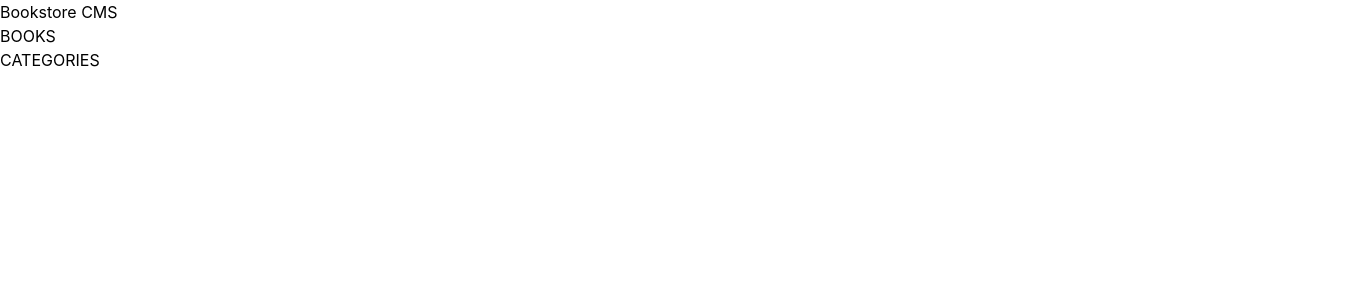
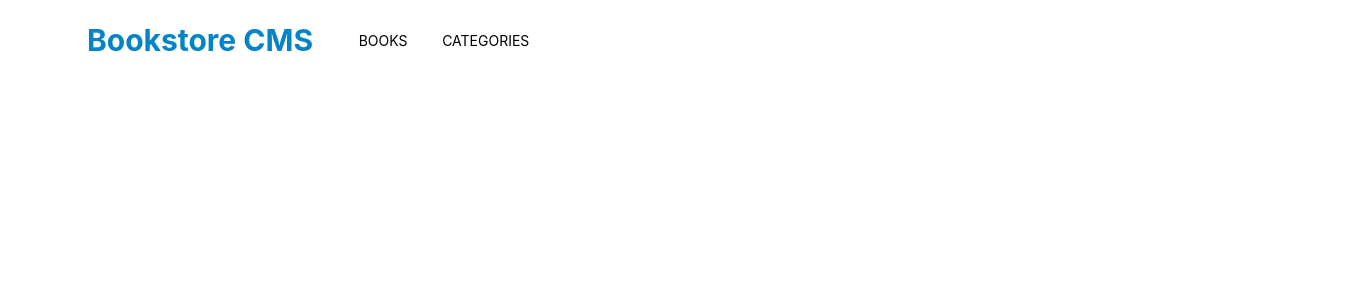
Before and after one commit to lincoln1883/anancy-bookstore, a React (Create React App) app: page / in a window 1280 px wide. Shown: the top 300 px of the page, 1360 px wide, since content can reach past the window. Built offline with nearby package versions, Linux system fonts and the light colour scheme; no server answers.

Commit message:
Add styling to the header and nav.

```diff
--- a/src/components/Navbar.jsx
+++ b/src/components/Navbar.jsx
@@ -2,17 +2,17 @@ import React from 'react';
 import { NavLink } from 'react-router-dom';
 
 const Navbar = () => (
-  <nav className="navbar">
-    <div className="navbar-logo">
-      <h1>Bookstore CMS</h1>
+  <nav className="flex mx-20 gap-1 bg-inherit w-full h-20">
+    <div className="flex align-middle h-20">
+      <h1 className="m-auto w-60 h-9 font-bold text-3xl text-center text-sky-600">Bookstore CMS</h1>
     </div>
-    <div className="navbar-links">
-      <ul>
+    <div className="w-60 mt-6 mr-0 mb-0 mx-0">
+      <ul className="flex justify-evenly mt-1">
         <li className="nav-link">
-          <NavLink className="nav-item" to="/books">BOOKS</NavLink>
+          <NavLink className=" text-sm text-black hover:text-gray-600 active:bg-gray-200" to="/books">BOOKS</NavLink>
         </li>
         <li className="nav-link">
-          <NavLink className="nav-item" to="/categories">CATEGORIES</NavLink>
+          <NavLink className=" text-sm  text-black hover:text-gray-600 active:bg-gray-200" to="/categories">CATEGORIES</NavLink>
         </li>
       </ul>
     </div>
```
